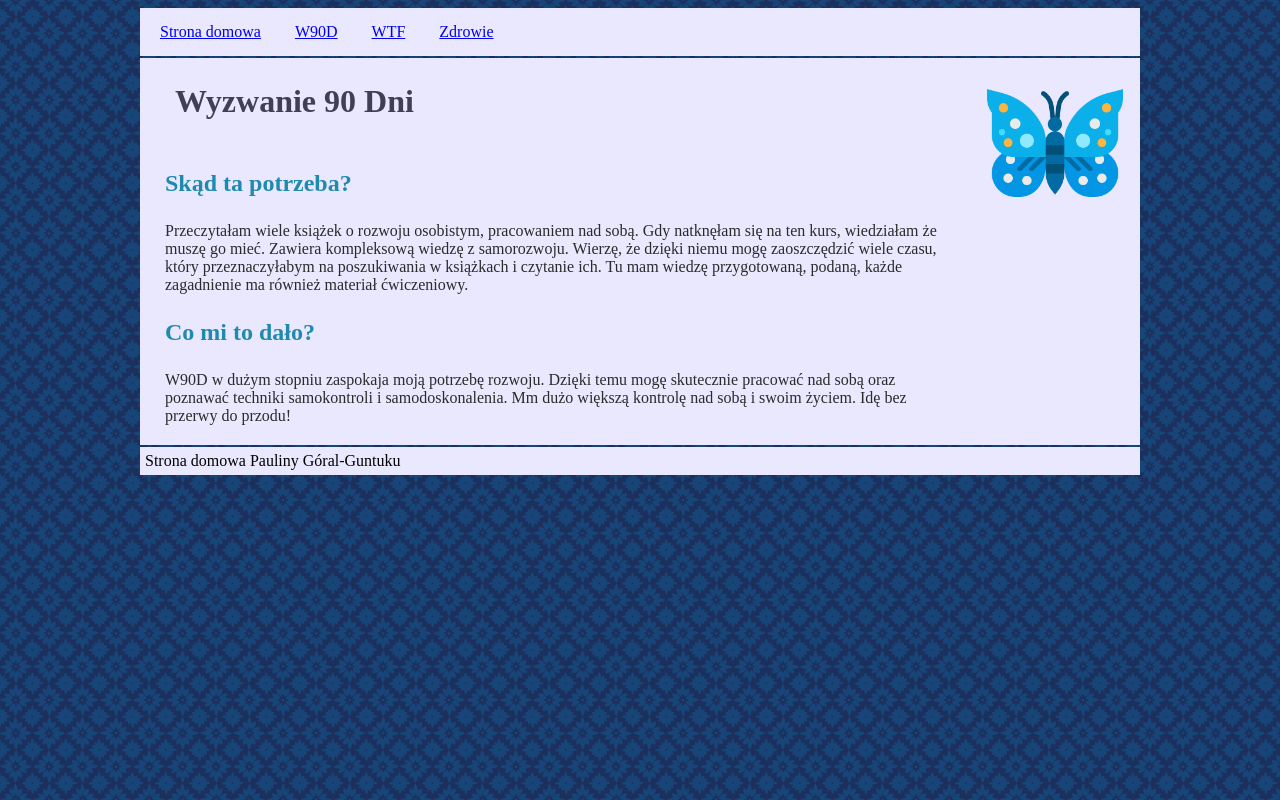
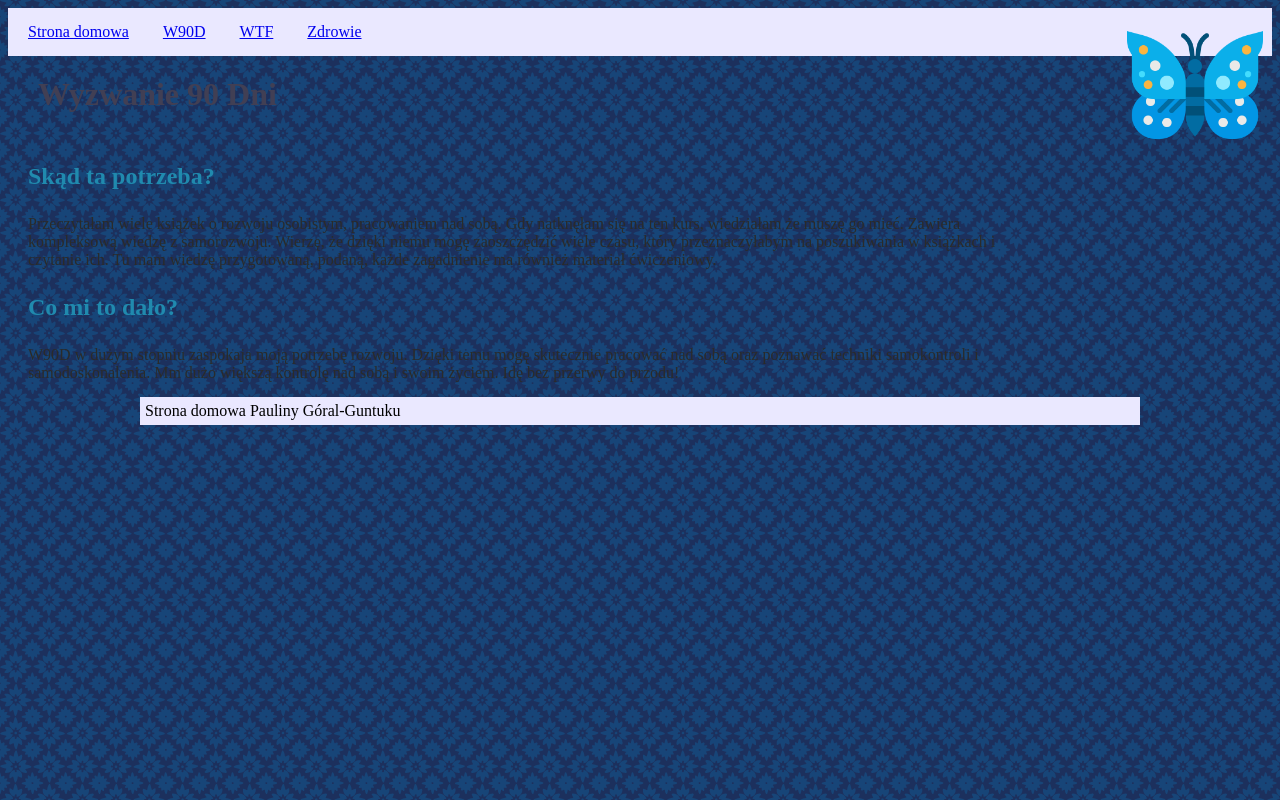
Before and after one commit to paulina-goral-guntuku/homepage, a plain HTML site: page page2.html in a window 1280 px wide. Drawn offline with Linux system fonts and the light colour scheme.

Commit message:
Lil changes after homework video

```diff
--- a/main.js
+++ b/main.js
@@ -6,5 +6,5 @@ console.log(age);
 
 console.log(`Cześć. Mam na imię ${firstName} i mam ${age} lat.`);
 
-const paragraph = document.querySelector('.homework--js');
-paragraph.innerHTML = 'Zadanie domowe z JS wykonane!';
+const emptyParagraph = document.querySelector('.homework--js');
+emptyParagraph.innerHTML = 'Zadanie domowe z JS wykonane!';
--- a/style.css
+++ b/style.css
@@ -4,7 +4,7 @@ body {
 
 .navigation {
   background: #eae8ff;
-  width: 1000px;
+  width: 100%;
   height: 8%;
   margin: 2px auto;
   padding: 5px;
@@ -18,9 +18,9 @@ body {
   box-sizing: border-box;
 }
 
-main {
+.main {
   background: #eae8ff;
-  width: 1000px;
+  max-width: 1000px;
   height: 85%;
   margin: 2px auto;
   padding: 5px;
```
Also changed, not shown: index.html (+1 -1 lines).
